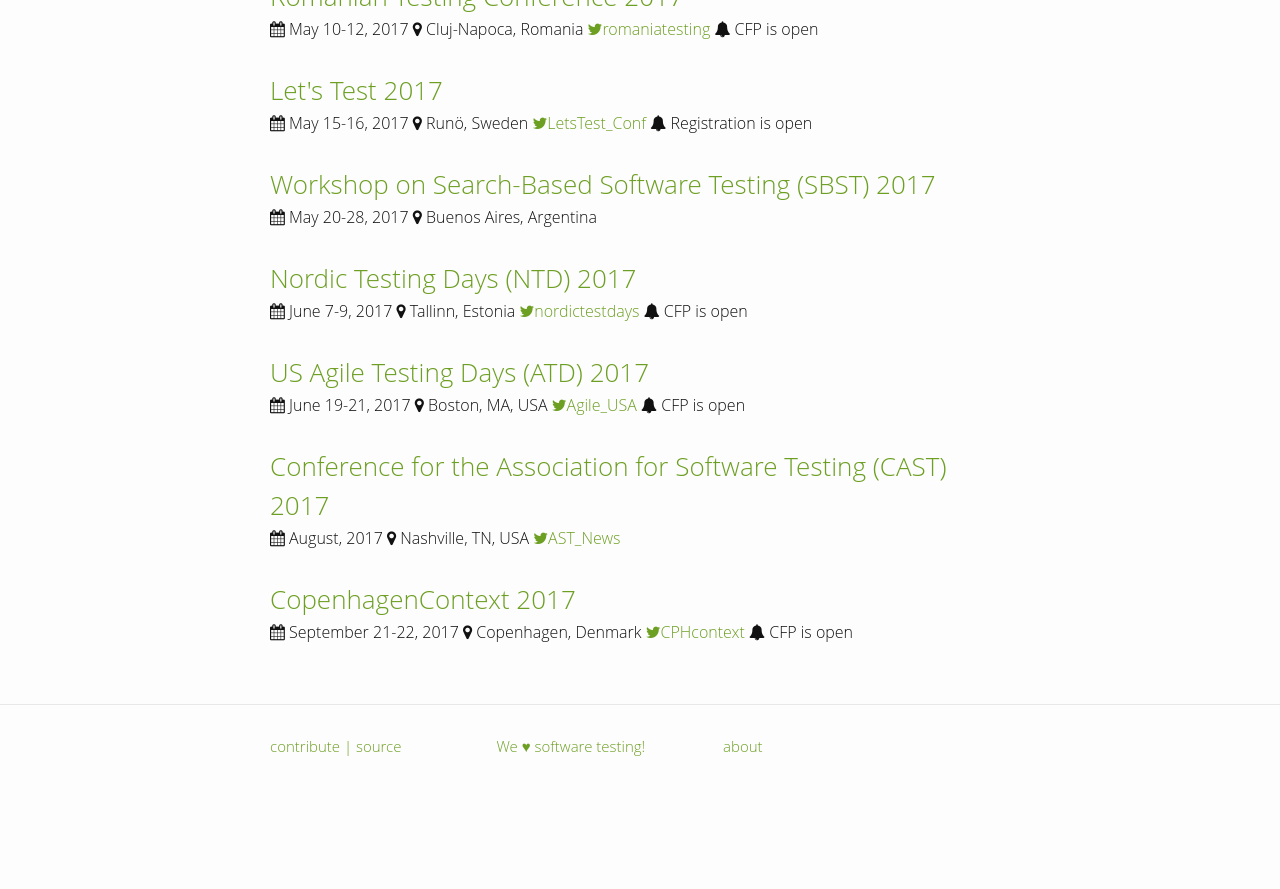
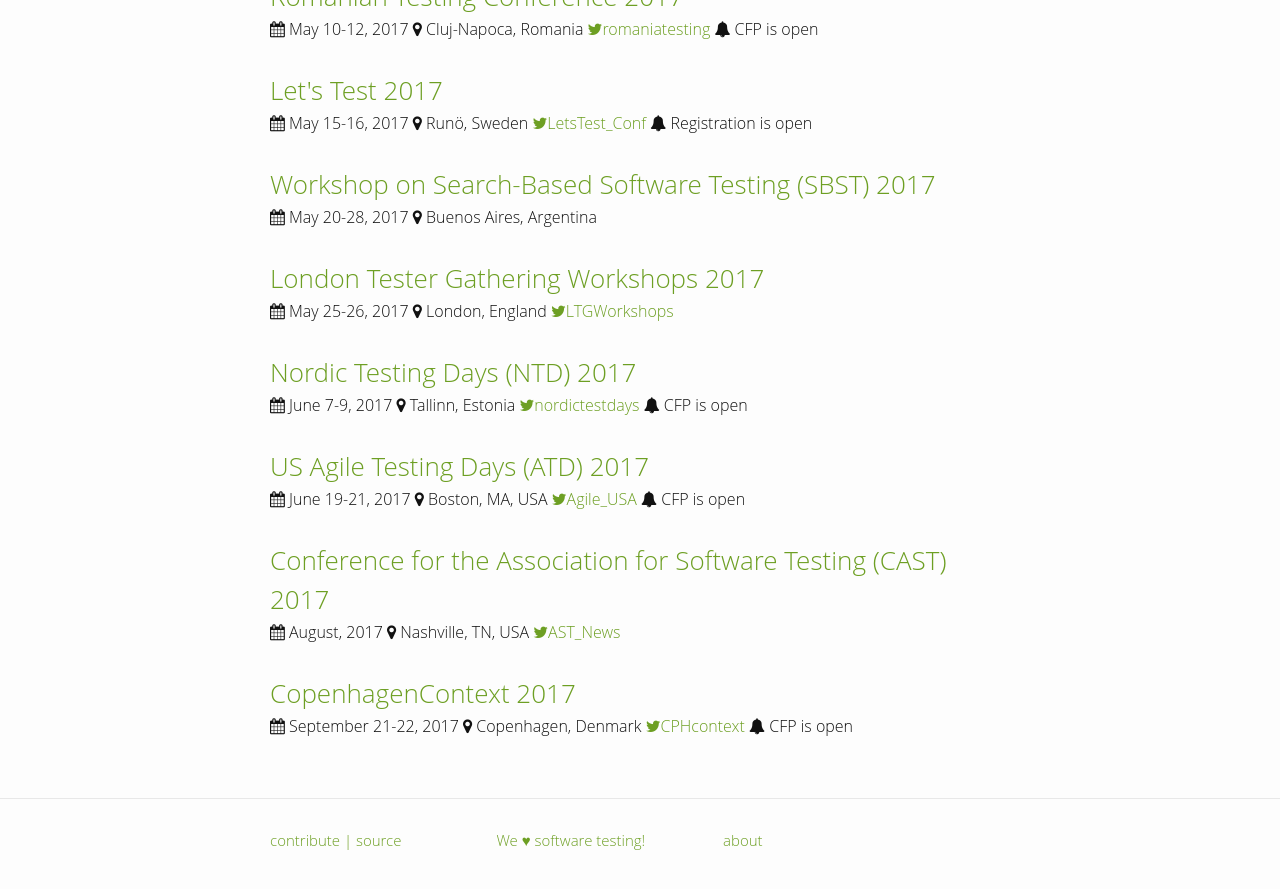
Before and after one commit to TestingConferences/testingconferences.github.io, a Jekyll site: the page built from index.html, in a window 1280 px wide and 900 px high, scrolled down 2153 px. Shown: the top 889 px of the window. Built offline with Jekyll 4.4.1, drawn with Linux system fonts in a browser that asks for light colours; before the commit the page ends 2971 px from its top, so only the background shows below that.

Commit message:
Added LTGWorkshop 2017

```diff
--- a/_data/current.yml
+++ b/_data/current.yml
@@ -154,6 +154,12 @@
   dates: "May 20-28, 2017"
   url: http://sbst2017.lafhis.dc.uba.ar/
 
+- name: London Tester Gathering Workshops 2017
+  location: London, England
+  dates: "May 25-26, 2017"
+  url: https://skillsmatter.com/conferences/8189-london-tester-gathering-workshops-2017
+  twitter: LTGWorkshops
+
 - name: Nordic Testing Days (NTD) 2017
   location: Tallinn, Estonia
   dates: "June 7-9, 2017"
```
